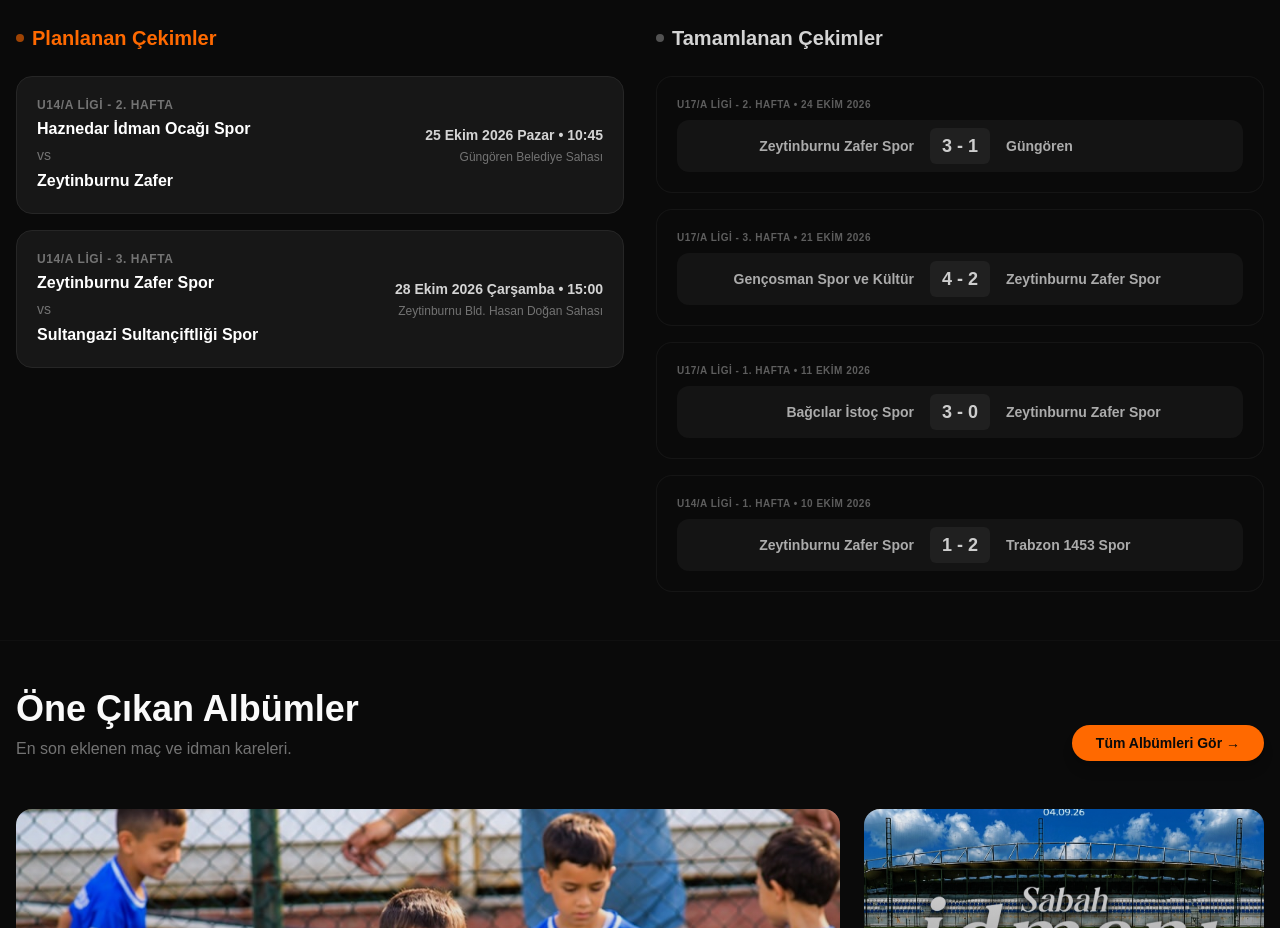
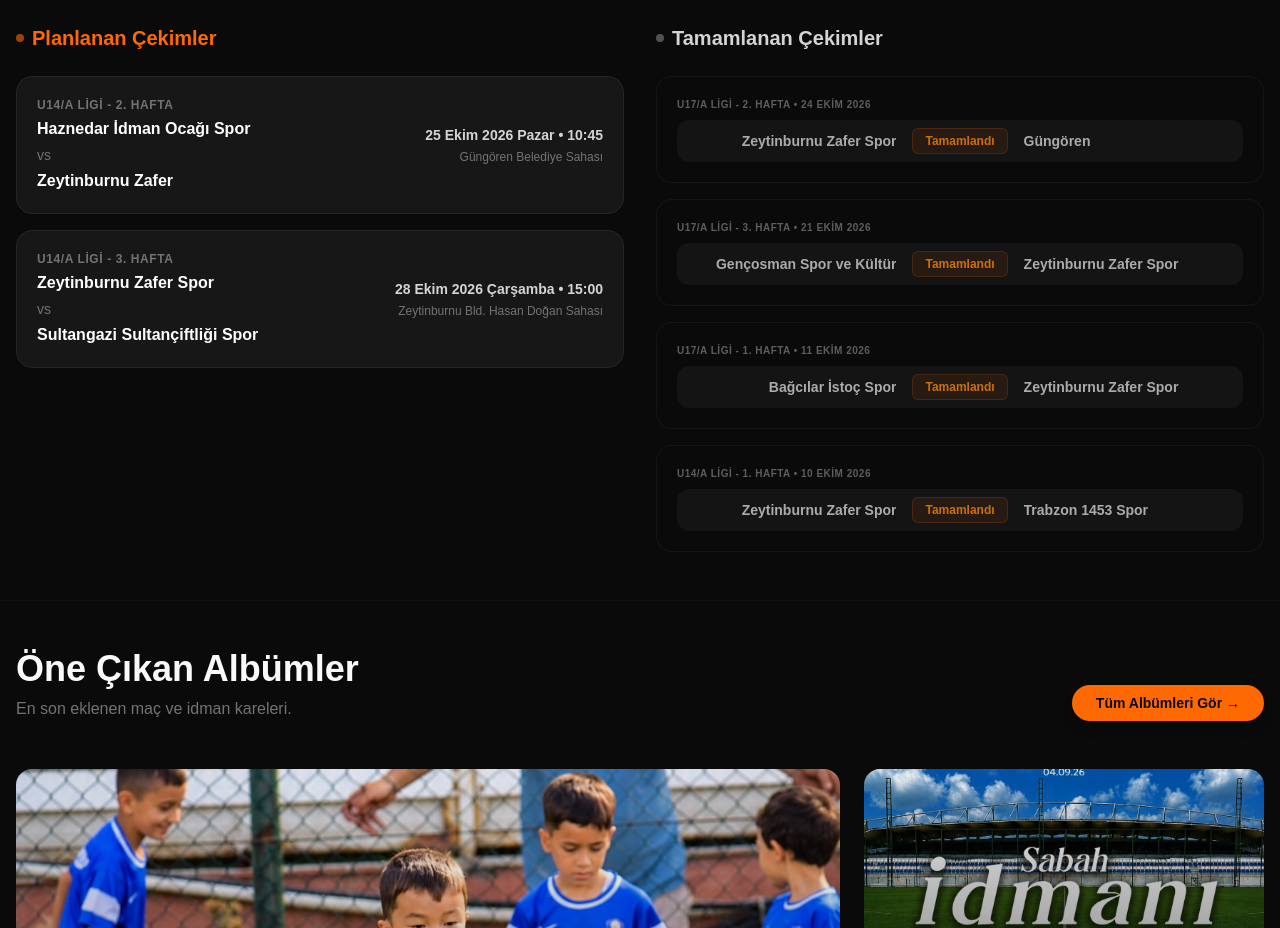
Before and after one commit to sk-raw/sametkinaz-portfolio, a Next.js app: page / in a window 1280 px wide. Shown: the part 1100-2028 px from the top of the page. Built offline with nearby package versions, Linux system fonts and the light colour scheme.

Commit message:
Tamamlanan cekimlerde skorlar yerine Tamamlandi yazisi eklendi

```diff
--- a/app/page.tsx
+++ b/app/page.tsx
@@ -6,12 +6,12 @@ import Link from 'next/link';
 import { motion, AnimatePresence } from 'framer-motion';
 
 export default function Home() {
-  // Manuel geçmiş maçlar listesi
+  // Manuel geçmiş maçlar listesi (Skorlar "Tamamlandı" olarak ayarlandı)
   const initialPastMatches = [
-    { id: 4, league: "U17/A Ligi - 2. Hafta", date: "24 Ekim 2026", home: "Zeytinburnu Zafer Spor", away: "Güngören", score: "3 - 1" },
-    { id: 3, league: "U17/A Ligi - 3. Hafta", date: "21 Ekim 2026", home: "Gençosman Spor ve Kültür", away: "Zeytinburnu Zafer Spor", score: "4 - 2" },
-    { id: 2, league: "U17/A Ligi - 1. Hafta", date: "11 Ekim 2026", home: "Bağcılar İstoç Spor", away: "Zeytinburnu Zafer Spor", score: "3 - 0" },
-    { id: 1, league: "U14/A Ligi - 1. Hafta", date: "10 Ekim 2026", home: "Zeytinburnu Zafer Spor", away: "Trabzon 1453 Spor", score: "1 - 2" },
+    { id: 4, league: "U17/A Ligi - 2. Hafta", date: "24 Ekim 2026", home: "Zeytinburnu Zafer Spor", away: "Güngören", score: "Tamamlandı" },
+    { id: 3, league: "U17/A Ligi - 3. Hafta", date: "21 Ekim 2026", home: "Gençosman Spor ve Kültür", away: "Zeytinburnu Zafer Spor", score: "Tamamlandı" },
+    { id: 2, league: "U17/A Ligi - 1. Hafta", date: "11 Ekim 2026", home: "Bağcılar İstoç Spor", away: "Zeytinburnu Zafer Spor", score: "Tamamlandı" },
+    { id: 1, league: "U14/A Ligi - 1. Hafta", date: "10 Ekim 2026", home: "Zeytinburnu Zafer Spor", away: "Trabzon 1453 Spor", score: "Tamamlandı" },
   ];
 
   // Tüm planlanan çekimler havuzu
@@ -23,8 +23,7 @@ export default function Home() {
       dateObj: new Date(2026, 9, 25, 10, 45),
       home: "Haznedar İdman Ocağı Spor",
       away: "Zeytinburnu Zafer",
-      location: "Güngören Belediye Sahası",
-      score: "Oynandı / Bekleniyor"
+      location: "Güngören Belediye Sahası"
     },
     {
       id: 6,
@@ -33,8 +32,7 @@ export default function Home() {
       dateObj: new Date(2026, 9, 28, 15, 0),
       home: "Zeytinburnu Zafer Spor",
       away: "Sultangazi Sultançiftliği Spor",
-      location: "Zeytinburnu Bld. Hasan Doğan Sahası",
-      score: "Oynanacak"
+      location: "Zeytinburnu Bld. Hasan Doğan Sahası"
     }
   ];
 
@@ -47,13 +45,11 @@ export default function Home() {
     const timer = setInterval(() => {
       const now = new Date().getTime();
 
-      // Süresi geçenleri ve henüz gelmeyenleri ayır
       const upcoming = allUpcomingMatches.filter(m => m.dateObj.getTime() > now);
       const passed = allUpcomingMatches.filter(m => m.dateObj.getTime() <= now);
 
       setUpcomingMatches(upcoming.length > 0 ? upcoming : [allUpcomingMatches[allUpcomingMatches.length - 1]]);
 
-      // Tarihi geçen maçları otomatik olarak tamamlanan çekimler listesine ekle
       const formattedPassed = passed.map(m => ({
         id: m.id,
         league: m.league,
@@ -416,7 +412,7 @@ export default function Home() {
                     <p className="text-[10px] text-neutral-500 font-bold uppercase tracking-wider mb-2">{match.league} • {match.date}</p>
                     <div className="flex items-center justify-between gap-4 bg-neutral-900 px-4 py-2 rounded-xl">
                       <span className="text-sm font-semibold text-neutral-300 flex-1 text-right truncate">{match.home}</span>
-                      <span className="text-lg font-extrabold text-white bg-neutral-800 px-3 py-1 rounded-md">{match.score}</span>
+                      <span className="text-xs font-bold text-orange-400 bg-orange-500/10 border border-orange-500/20 px-3 py-1 rounded-md">{match.score}</span>
                       <span className="text-sm font-semibold text-neutral-300 flex-1 text-left truncate">{match.away}</span>
                     </div>
                   </div>
```
